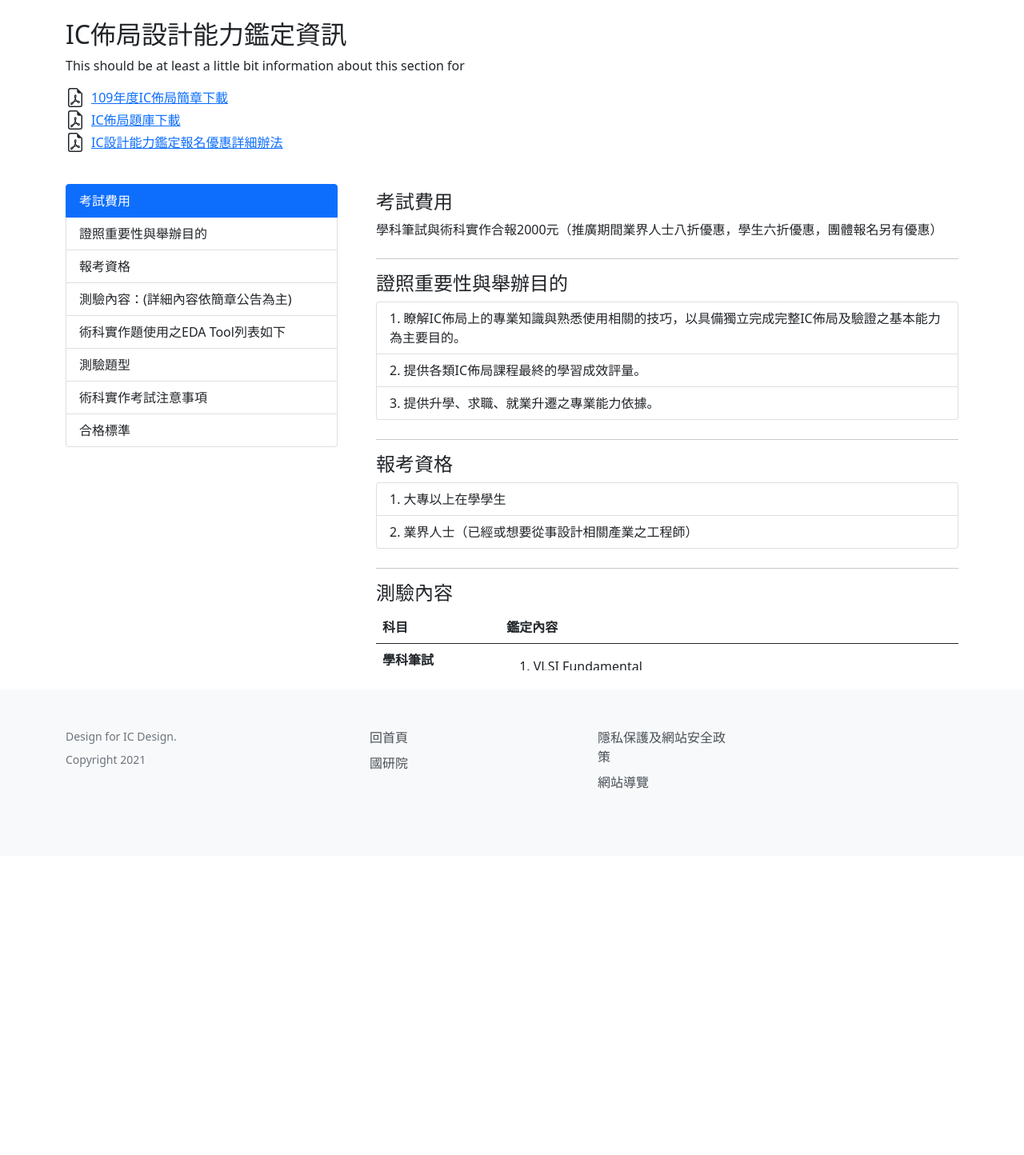
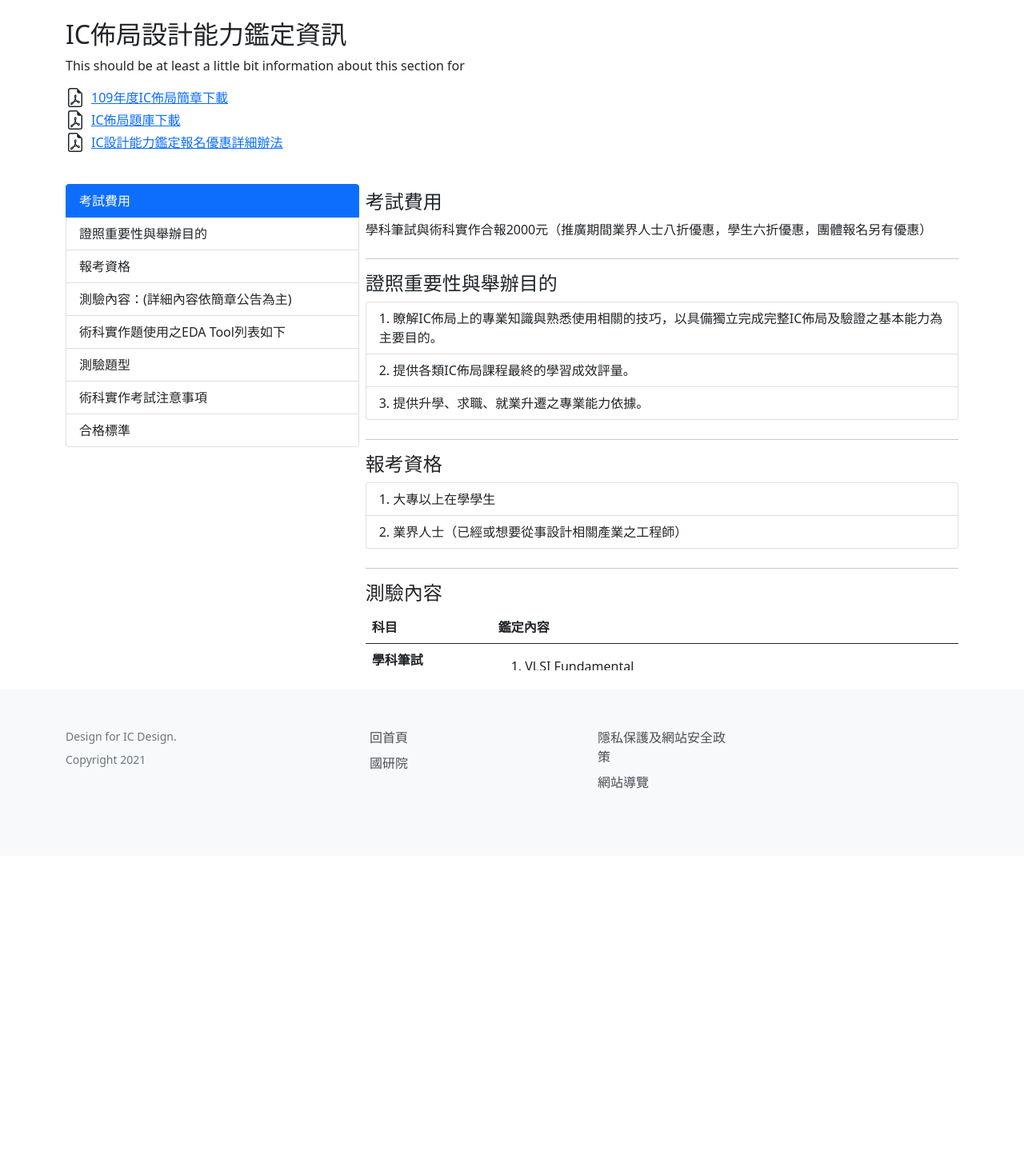
Before and after one commit to KenLu0929/icdesign, a Django app: page /ictestinfo/ in a window 1280 px wide. Shown: the part 72-1516 px from the top of the page at 80% size. Run offline with Django 3.2, Linux system fonts and the light colour scheme; some libraries are stand-ins or nearby versions.

Commit message:
ic_info revision

```diff
--- a/pages/templates/pages/ic_test_info.html
+++ b/pages/templates/pages/ic_test_info.html
@@ -18,8 +18,8 @@
             </ul>
         </div>
     </div>
-    <div class="row g-5">
-        <div class="col-4">
+    <div class="row g-2">
+        <div class="col-lg-4 col-12">
             <div id="list-ic" class="list-group">
                 <a class="list-group-item list-group-item-action" href="#list-item-1">考試費用</a>
                 <a class="list-group-item list-group-item-action" href="#list-item-2">證照重要性與舉辦目的</a>
@@ -31,7 +31,7 @@
                 <a class="list-group-item list-group-item-action" href="#list-item-8">合格標準</a>
             </div>
         </div>
-        <div class="col-8">
+        <div class="col-lg-8 col-12">
             <div data-bs-spy="scroll" data-bs-target="#list-ic" data-bs-offset="0" class="scrollspy-iccontent"
                  tabindex="0">
                 <div class="list-item-1">
```
